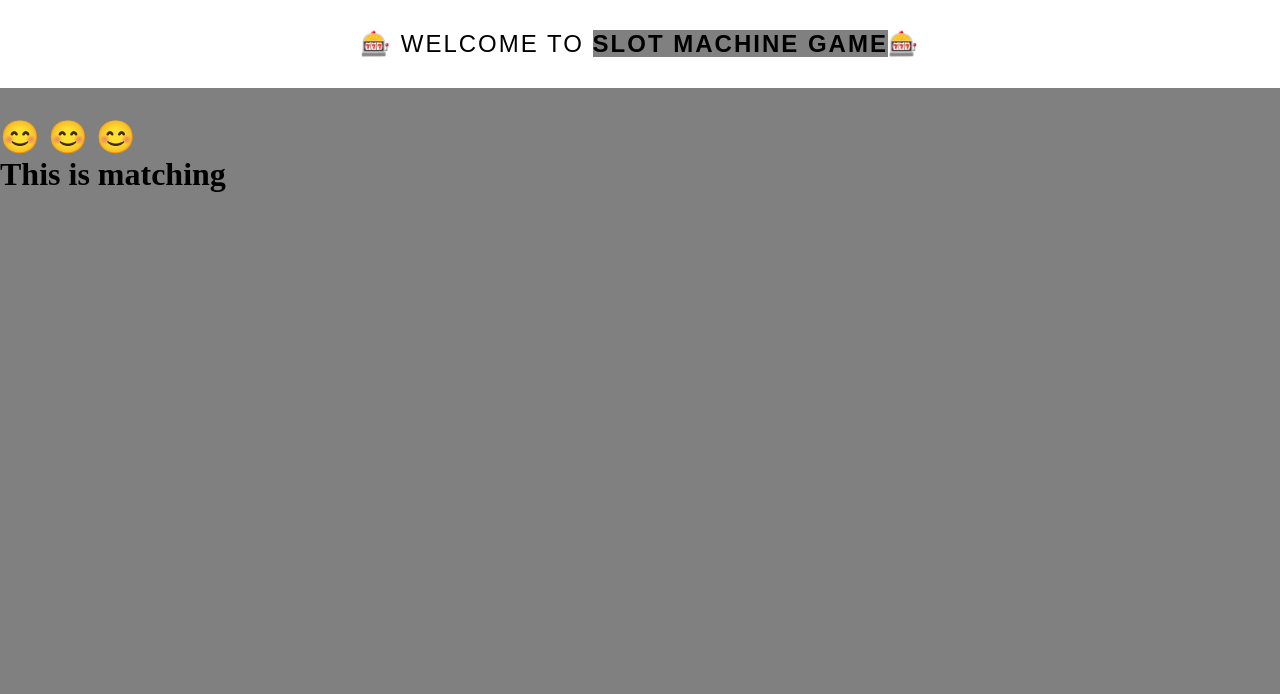
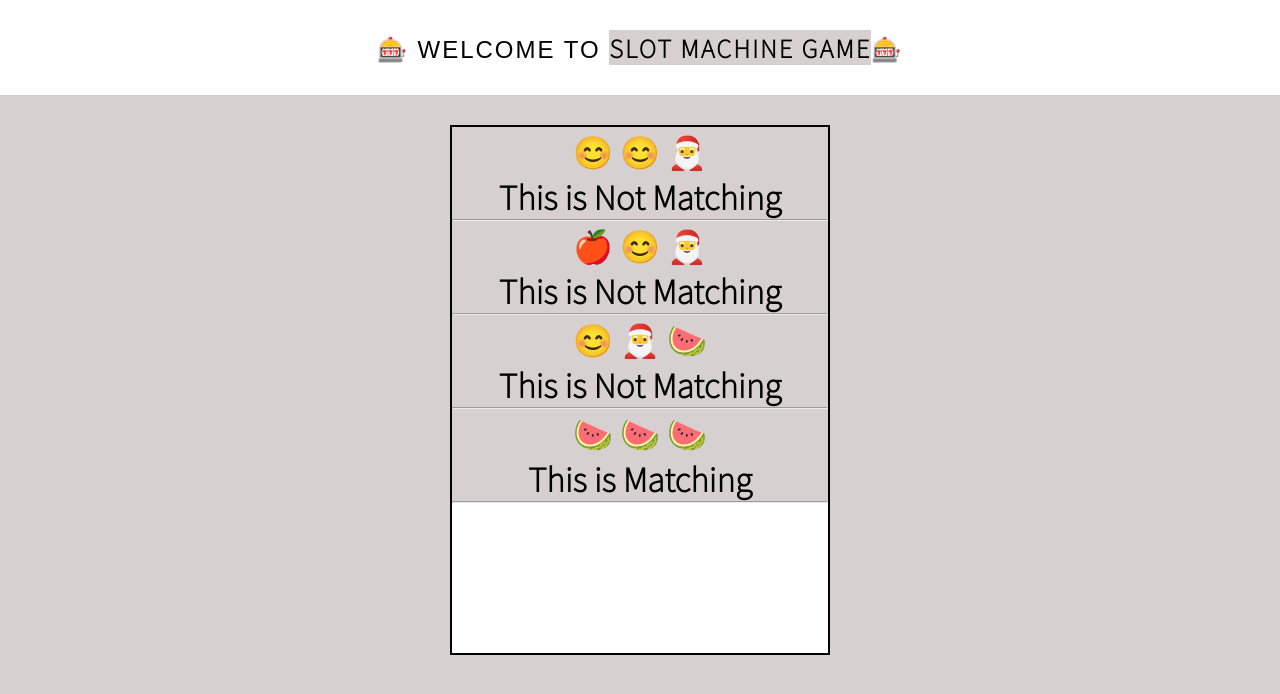
Before and after one commit to zaib22213/awesomereact, a React (Create React App) app: page / in a window 1280 px wide. Shown: the top 694 px of the page. Built offline with nearby package versions, Linux system fonts and the light colour scheme.

Commit message:
commit 2

```diff
--- a/src/Apps.jsx
+++ b/src/Apps.jsx
@@ -1,30 +1,54 @@
-import React from 'react';
+import React from "react";
 
-const SlotM = () => {
-    let x = '😊';
-    let y = '😊';
-    let z = '😊';
-    if ((x===y) && (y===z)) {
+const SlotM = (props) => {
+  //   let x = "😊";
+  //   let y = "😊";
+  //   let z = "🎅";
+  let x = props.x;
+  let y = props.y;
+  let z = props.z;
+
+  if (x === y && y === z) {
     return (
       <>
-               <div>
-                   <h1> {x} {y} {y}</h1>
-                <h1>This is matching</h1>
+        <div className="slot_inner">
+          <h1>
+            {x} {y} {z}
+          </h1>
+          <h1>This is Matching</h1>
+          <hr />
         </div>
       </>
-       )
+    );
   } else {
-
+    return (
+      <>
+        <div className="slot_inner">
+          <h1>
+            {x} {y} {z}
+          </h1>
+          <h1>This is Not Matching</h1>
+          <hr />
+        </div>
+      </>
+    );
   }
-}
+};
 
 const Apps = () => {
   return (
     <>
-<h1 className='heading_style'>
-🎰 Welcome to <span style={{fontWeight:'bold'}}>Slot machine game</span>🎰
+      <h1 className="heading_style">
+        🎰 Welcome to{" "}
+        <span style={{ fontWeight: "bold" }}>Slot machine game</span>🎰
       </h1>
-<SlotM />
-</>)
+      <div className="slotmachine">
+        <SlotM x="😊" y="😊" z="🎅" />
+        <SlotM x="🍎" y="😊" z="🎅" />
+        <SlotM x="😊" y="🎅" z="🍉" />
+        <SlotM x="🍉" y="🍉" z="🍉" />
+      </div>
+    </>
+  );
 };
 export default Apps;
--- a/src/index.css
+++ b/src/index.css
@@ -1,8 +1,10 @@
- * {
+@import url('https://fonts.googleapis.com/css2?family=Noto+Sans+JP:wght@100&display=swap');
+* {
 margin: 0;
 padding: 0;
 box-sizing: border-box;
-background-color: gray;
+background-color: rgb(214, 208, 208);
+font-family: 'Noto Sans JP', sans-serif;
 
 }
 /* body {
@@ -48,6 +50,15 @@ h1 {
   background-color: #ffffff;
   font-size: 1.5rem;
   margin-bottom: 30px;
+}
+.slot_inner {
+  text-align: center;
+}
+.slotmachine{
+  background-color: white;
+  border: 2px solid black;
+  padding: 0 0 150px 0;
+  margin: 0 450px 600px 450px;
 }
 /* .cards {
   width: 100%;
```
Also changed, not shown: 1 other file (tests, documents, lock files or other folders). Lines whose indentation alone changed are shown as unchanged.
